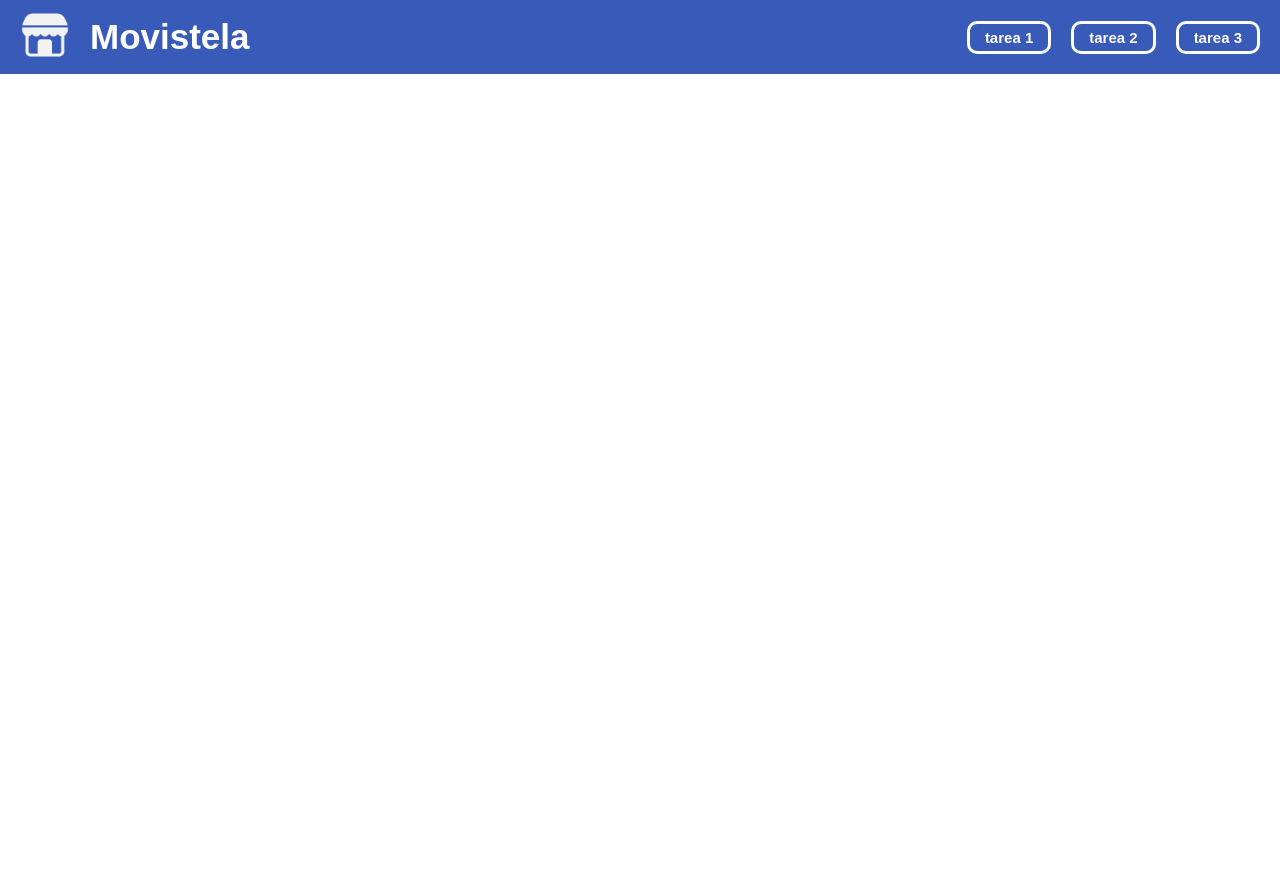
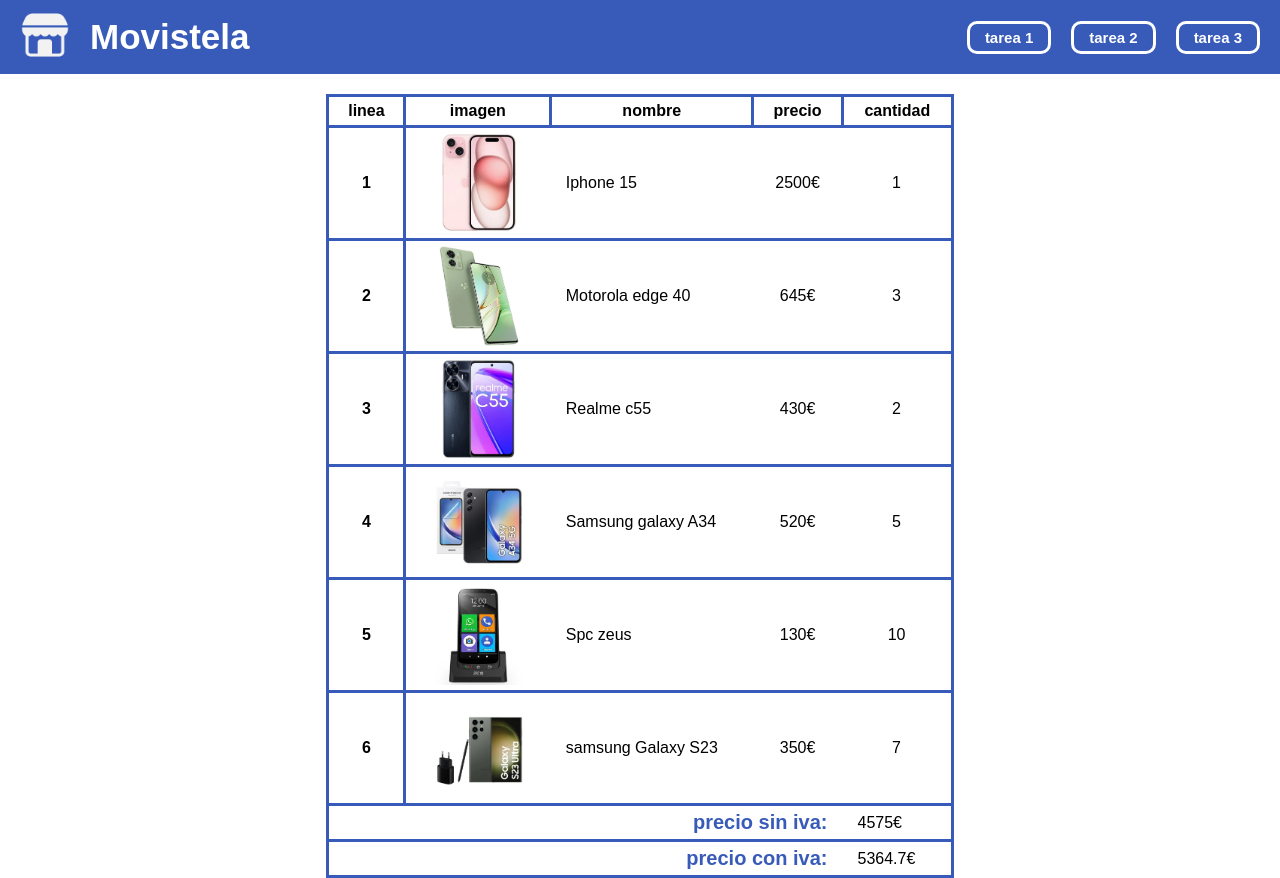
Before and after one commit to RainbowEstela/practica1PHP, a PHP site: page / in a window 1280 px wide. Before the commit the page ends 74 px from the top, so only its background shows below. Run offline with PHP 8.4, Linux system fonts and the light colour scheme.

Commit message:
ejercicio 1 hecho

```diff
--- a/carrito_compra_ejercicio1/css/styles.css
+++ b/carrito_compra_ejercicio1/css/styles.css
@@ -4,6 +4,29 @@
 
 .noMargin {
     margin: 0;
+
+}
+
+.ptod20 {
+    padding-top: 20px;
+}
+
+.textder {
+    text-align: right;
+}
+
+.center {
+    margin: 0 auto;
+    width: 70%;
+}
+
+.centerFlex {
+    display: flex;
+    justify-content: center;
+}
+
+.textCenter {
+    text-align: center;
 }
 
 /* cambia fuente a arial*/
@@ -17,7 +40,13 @@
     font-size: 35px;
 }
 
-/*  */
+/*texto resaltado*/
+.textresaltado{
+    color: rgb(56, 91, 186);
+    font-weight: bold;
+    font-size: 20px;
+}
+/*cambia el boton para hacerlo banco y de color de fondo azul*/
 .bBlanco {
     border: 3px solid white;
     border-radius: 10px;
@@ -32,6 +61,28 @@
     background-color: white;
     color: rgb(56, 91, 186);
 }
+
+/**/
+.tableBlue {
+    border: 3px solid rgb(56, 91, 186);
+    border-collapse: collapse;
+
+}
+
+.tableBlue tr {
+    border-bottom: 3px solid rgb(56, 91, 186);
+}
+
+.tableBlue td {
+    padding: 5px 15px 5px 15px;
+}
+
+.tableBlue th {
+    border-right: 3px solid rgb(56, 91, 186);
+    padding: 5px 15px 5px 15px;
+}
+
+
 
 /*coloca los elemento intentando alejarlos lo maximo posible*/
 .opposite {
--- a/carrito_compra_ejercicio1/index.php
+++ b/carrito_compra_ejercicio1/index.php
@@ -16,12 +16,138 @@
                 <p class="fArial fLogo noMargin">Movistela</p>
             </div>
         </div>
-        <div class="flexl">
+        <nav class="flexl">
             <a href="#"><input type="button" value="tarea 1" class="fArial bBlanco"></a>
             <a href="#"><input type="button" value="tarea 2" class="fArial bBlanco"></a>
             <a href="#"><input type="button" value="tarea 3" class="fArial bBlanco"></a>
-        </div>
+        </nav>
     </header>
+    <main class="center ptod20">
+    <?php
+        //array de productos
+        $carrito = [
+            [
+                "img" => "./img/iphone15.webp",
+                "name" => "Iphone 15",
+                "price" => 2500,
+                "quantity" => 1,
+                "ivaRed" => 0,
+            ],
 
+            [
+                "img" => "./img/motorolaedge40.webp",
+                "name" => "Motorola edge 40",
+                "price" => 645,
+                "quantity" => 3,
+                "ivaRed" => 1,
+            ],
+
+            [
+                "img" => "./img/realmec55.webp",
+                "name" => "Realme c55",
+                "price" => 430,
+                "quantity" => 2,
+                "ivaRed" => 1,
+            ],
+
+            [
+                "img" => "./img/samsungga34.webp",
+                "name" => "Samsung galaxy A34",
+                "price" => 520,
+                "quantity" => 5,
+                "ivaRed" => 0,
+            ],
+
+            [
+                "img" => "./img/spczeus.webp",
+                "name" => "Spc zeus",
+                "price" => 130,
+                "quantity" => 10,
+                "ivaRed" => 1,
+            ],
+
+            [
+                "img" => "./img/sansungs23.webp",
+                "name" => "samsung Galaxy S23",
+                "price" => 350,
+                "quantity" => 7,
+                "ivaRed" => 1,
+            ],
+
+        ];
+
+        //pintar tabla
+
+        //cabeza de la tabla
+        echo '<table class="center fArial tableBlue">';
+        echo    '<thead>';
+        echo        '<tr>';
+        echo            '<th>';
+        echo                'linea';
+        echo            '</th>';
+
+        echo            '<th>';
+        echo                'imagen';
+        echo            '</th>';
+
+        echo            '<th>';
+        echo                'nombre';
+        echo            '</th>';
+
+        echo            '<th>';
+        echo                'precio';
+        echo            '</th>';
+
+        echo            '<th>';
+        echo                'cantidad';
+        echo            '</th>';
+        echo        '</tr>';
+        echo    '</thead>';
+
+        echo    '<thead>';
+        //cuerpo de la tabla
+
+        $numLinea = 1;
+        $totalSinIva = 0;
+        $totalConIva = 0;
+        //iva    0    1
+        $iva = [0.21,0.1];
+
+        foreach($carrito as $producto) {
+            echo '
+            <tr>
+                <th>'.$numLinea++.'</th>
+                <td class="centerFlex"><img src='.$producto["img"].' alt="" width="100px"></td>
+                <td>'.$producto["name"].'</td>
+                <td class="textCenter">'.$producto["price"].'€</td>
+                <td class="textCenter">'.$producto["quantity"].'</td>
+            </tr>
+            ';
+
+            $totalSinIva += $producto["price"];
+            $totalConIva += $producto["price"] + ($producto["price"] * $iva[$producto["ivaRed"]]);
+        }
+
+        echo    '</thead>';
+        //pie de la tabla
+        echo '
+        <tfoot>
+            <tr>
+                <td colspan="4" class="textder textresaltado">precio sin iva:</td>
+                <td>'.$totalSinIva.'€</td>
+            </tr>
+            <tr>
+                <td colspan="4" class="textder textresaltado">precio con iva:</td>
+                <td>'.$totalConIva.'€</td>
+            </tr>
+        </tfoot>
+        ';
+        echo '</table>';
+
+
+    ?>
+
+
+    </main>
 </body>
 </html>
```
